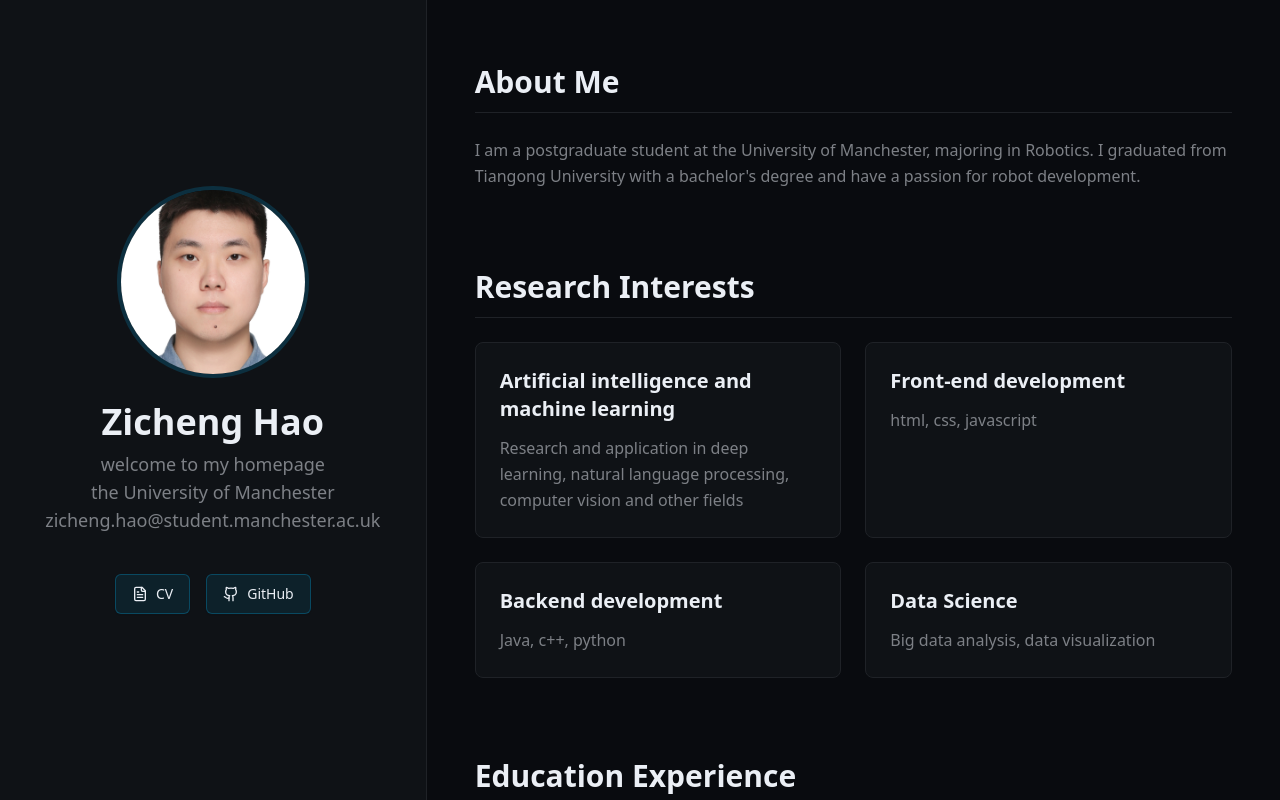
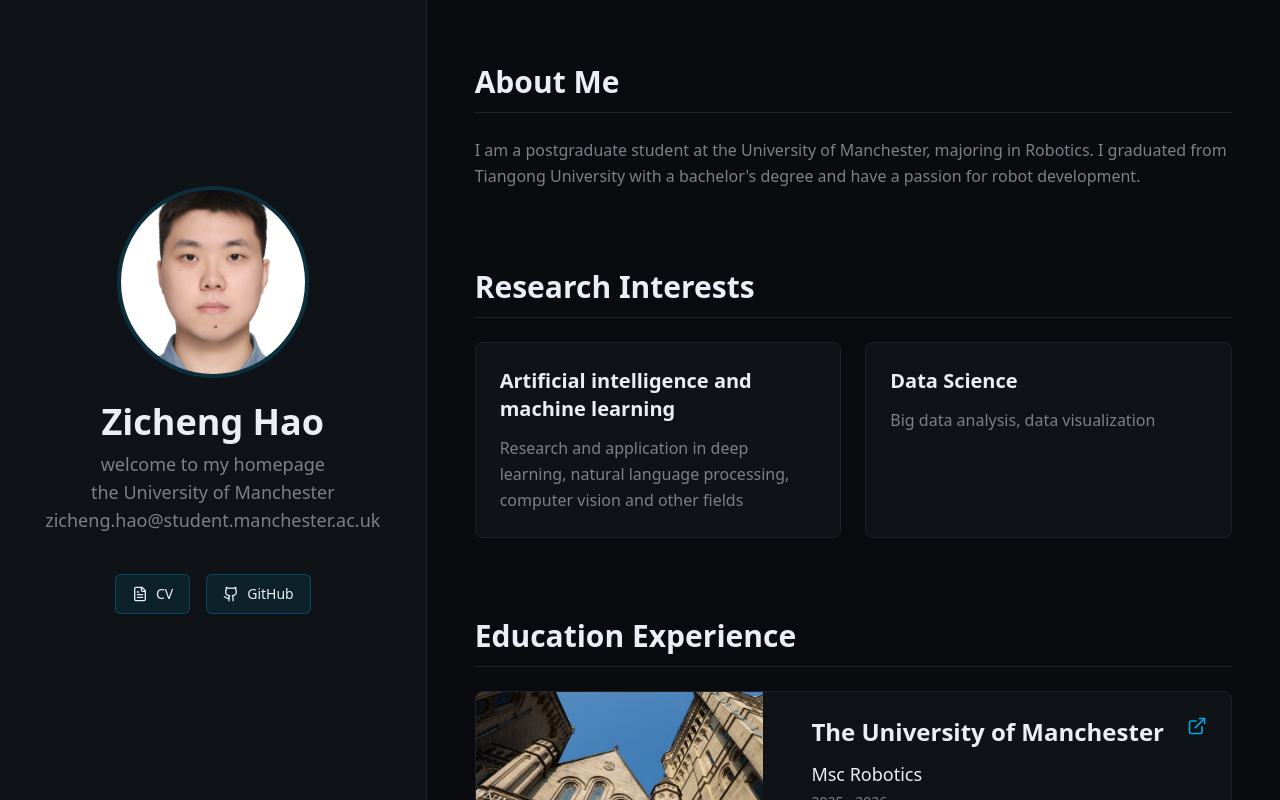
Before and after one commit to maxclementine21-boop/maxclementine21-boop.github.io, a Next.js app: page / in a window 1280 px wide. Shown: the top 800 px of the page. Built offline with nearby package versions, Linux system fonts and the light colour scheme.

Commit message:
Update research-section.tsx

```diff
--- a/components/sections/research-section.tsx
+++ b/components/sections/research-section.tsx
@@ -4,15 +4,15 @@ export function ResearchSection() {
       title: "Artificial intelligence and machine learning",
       description: "Research and application in deep learning, natural language processing, computer vision and other fields",
     },
-    {
-      title: "Front-end development",
-      description: "html, css, javascript",
-    },
-    {
-      title: "Backend development",
-      description: "Java, c++, python",
+    // {
+    //   title: "Front-end development",
+    //   description: "html, css, javascript",
+    // },
+    // {
+    //   title: "Backend development",
+    //   description: "Java, c++, python",
 
-    },
+    // },
     {
       title: "Data Science",
       description: "Big data analysis, data visualization",
```
